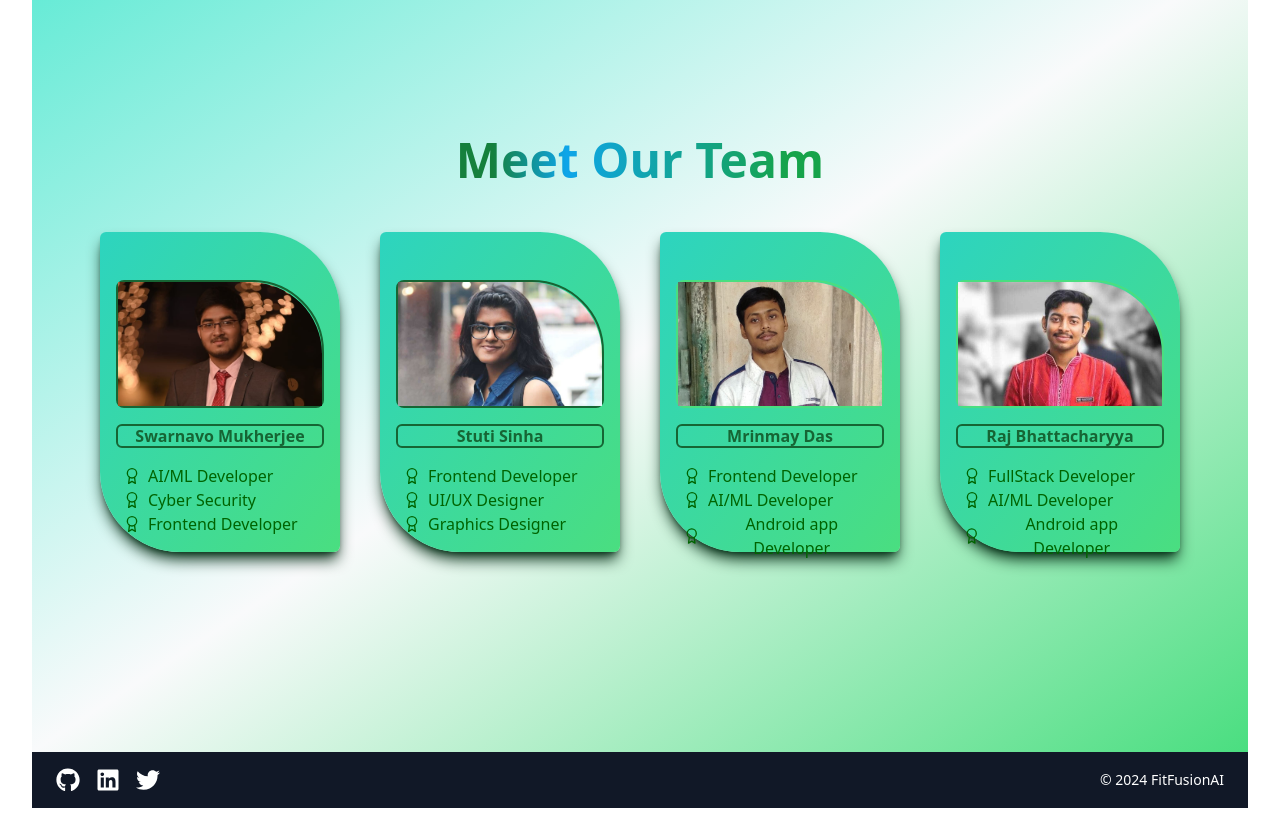
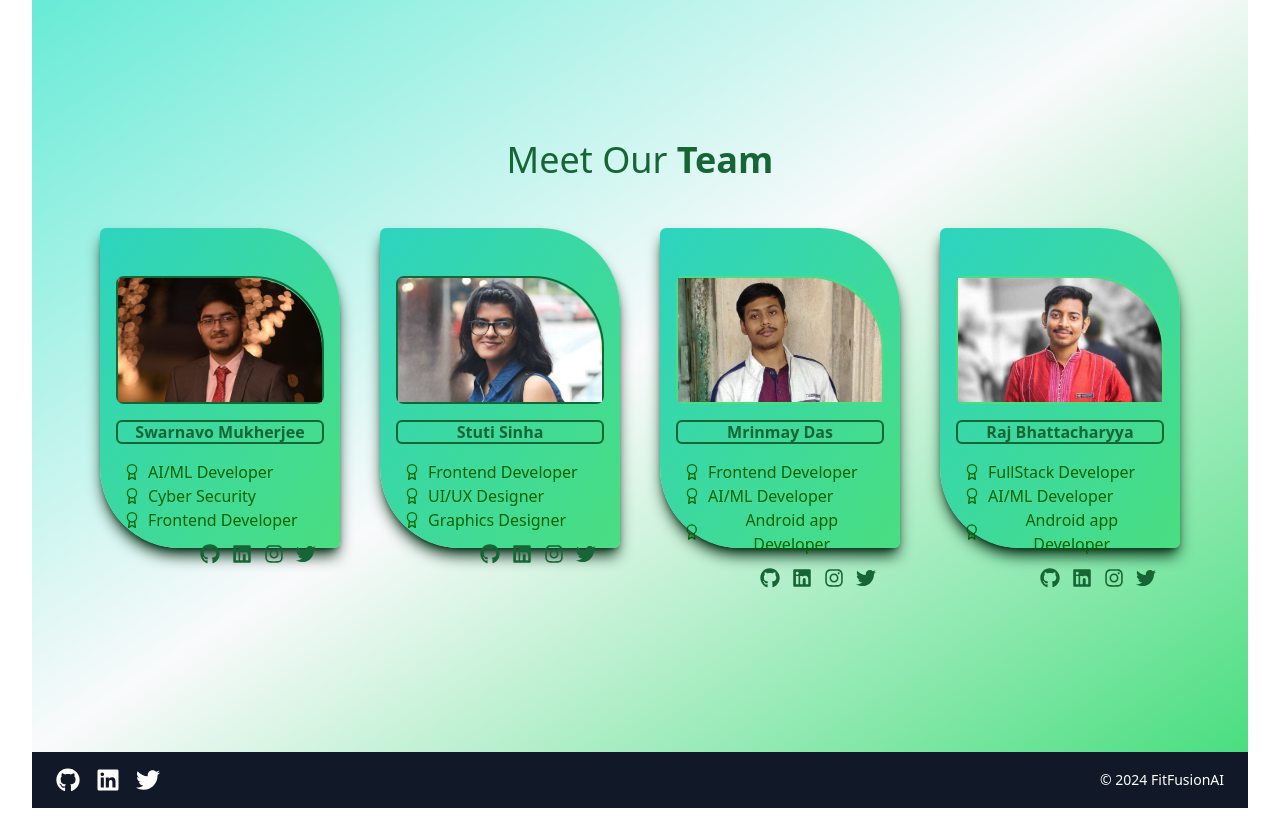
Before and after one commit to techmonk000/FitFusionAI, a React (Vite) app in the folder Frontend/: page / in a window 1280 px wide. Shown: the part 1680-2520 px from the top of the page. Built offline with nearby package versions, Linux system fonts and the light colour scheme.

Commit message:
added socials

```diff
--- a/Frontend/src/components/Team.jsx
+++ b/Frontend/src/components/Team.jsx
@@ -6,11 +6,17 @@ import mrinmoy from "../assets/teamMember2.jpg";
 import stuti from "../assets/teamMember3.jpg";
 import raj from "../assets/teamMember4.jpg";
 import { FiAward } from "react-icons/fi";
+import { FaGithub } from "react-icons/fa";
+import { FaLinkedin } from "react-icons/fa";
+import { FaInstagram } from "react-icons/fa";
+import { FaTwitter } from "react-icons/fa";
 
 function Team() {
   return (
     <div>
-      <h1 className="text-5xl font-bold mb-8 text-center bg-gradient-to-r from-green-700 from-10% via-sky-500 via-30% to-green-600  to-90% inline-block text-transparent bg-clip-text">Meet Our Team</h1>
+      <p className="text-4xl mb-8 text-center text-green-800">
+        Meet Our <strong>Team</strong>
+      </p>
       <div className="flex gap-2">
         <div className="card w-60 h-80 m-4 flex items-center content-center gap-4 rounded-tr-[80px] rounded-bl-[80px] rounded-md bg-gradient-to-tl from-green-400 to-teal-400 shadow-lg shadow-green-950 hover:shadow-2xl  hover:shadow-black hover:w-[250px] hover:h-[325px] ">
           <div className="w-52 h-32 mt-4 rounded-tr-[72px] border-2 border-green-800  rounded-lg">
@@ -26,21 +32,46 @@ function Team() {
             </p>
           </div>
           <div className=" h-20 w-48">
-          <ul style={{ listStyle: 'none', padding: 0 }}>
-            <li style={{ display: 'flex', alignItems: 'center' , color: 'darkgreen'}}>
-              <FiAward style={{ marginRight: '8px' }} /> AI/ML Developer
+            <ul style={{ listStyle: "none", padding: 0 }}>
+              <li
+                style={{
+                  display: "flex",
+                  alignItems: "center",
+                  color: "darkgreen",
+                }}
+              >
+                <FiAward style={{ marginRight: "8px" }} /> AI/ML Developer
               </li>
-            <li style={{ display: 'flex', alignItems: 'center' , color: 'darkgreen' }}>
-              <FiAward style={{ marginRight: '8px' }} /> Cyber Security
+              <li
+                style={{
+                  display: "flex",
+                  alignItems: "center",
+                  color: "darkgreen",
+                }}
+              >
+                <FiAward style={{ marginRight: "8px" }} /> Cyber Security
               </li>
-            <li style={{ display: 'flex', alignItems: 'center' , color: 'darkgreen'}}>
-              <FiAward style={{ marginRight: '8px' }} /> Frontend Developer
+              <li
+                style={{
+                  display: "flex",
+                  alignItems: "center",
+                  color: "darkgreen",
+                }}
+              >
+                <FiAward style={{ marginRight: "8px" }} /> Frontend Developer
+              </li>
+              <li>
+                {" "}
+                <li className="flex flex-row gap-3 justify-end mt-3 text-xl text-green-800 ">
+                  <FaGithub />
+                  <FaLinkedin />
+                  <FaInstagram />
+                  <FaTwitter />
+                </li>
                 </li>
             </ul>
           </div>
         </div>
-
-
 
         <div className="card w-60 h-80 m-4 flex items-center content-center gap-4 rounded-tr-[80px] rounded-bl-[80px] rounded-md bg-gradient-to-tl from-green-400 to-teal-400 shadow-lg shadow-green-950 hover:shadow-2xl hover:shadow-black hover:w-[250px] hover:h-[325px] ">
           <div className="w-52 h-32 mt-4 rounded-tr-[72px] border-2 border-green-800 rounded-lg">
@@ -51,20 +82,45 @@ function Team() {
             />
           </div>
           <div className="w-52 h-6 border-2 border-green-800 rounded-md  flex items-center justify-center">
-            <p className="text-l font-semibold text-green-800">
-              Stuti Sinha
-            </p>
+            <p className="text-l font-semibold text-green-800">Stuti Sinha</p>
           </div>
           <div className=" h-20 w-48">
-          <ul style={{ listStyle: 'none', padding: 0 }}>
-            <li style={{ display: 'flex', alignItems: 'center', color: 'darkgreen' }}>
-              <FiAward style={{ marginRight: '8px' }} /> Frontend Developer
+            <ul style={{ listStyle: "none", padding: 0 }}>
+              <li
+                style={{
+                  display: "flex",
+                  alignItems: "center",
+                  color: "darkgreen",
+                }}
+              >
+                <FiAward style={{ marginRight: "8px" }} /> Frontend Developer
               </li>
-            <li style={{ display: 'flex', alignItems: 'center', color: 'darkgreen' }}>
-              <FiAward style={{ marginRight: '8px' }} /> UI/UX Designer
+              <li
+                style={{
+                  display: "flex",
+                  alignItems: "center",
+                  color: "darkgreen",
+                }}
+              >
+                <FiAward style={{ marginRight: "8px" }} /> UI/UX Designer
               </li>
-            <li style={{ display: 'flex', alignItems: 'center', color: 'darkgreen' }}>
-              <FiAward style={{ marginRight: '8px' }} /> Graphics Designer
+              <li
+                style={{
+                  display: "flex",
+                  alignItems: "center",
+                  color: "darkgreen",
+                }}
+              >
+                <FiAward style={{ marginRight: "8px" }} /> Graphics Designer
+              </li>
+              <li>
+              {" "}
+              <li className="flex flex-row gap-3 justify-end mt-3 text-xl text-green-800 ">
+                <FaGithub />
+                <FaLinkedin />
+                <FaInstagram />
+                <FaTwitter />
+              </li>
               </li>
             </ul>
           </div>
@@ -82,15 +138,42 @@ function Team() {
             <p className="text-l font-semibold text-green-800">Mrinmay Das</p>
           </div>
           <div className=" h-20 w-48">
-          <ul style={{ listStyle: 'none', padding: 0 }}>
-            <li style={{ display: 'flex', alignItems: 'center', color: 'darkgreen' }}>
-              <FiAward style={{ marginRight: '8px' }} /> Frontend Developer
+            <ul style={{ listStyle: "none", padding: 0 }}>
+              <li
+                style={{
+                  display: "flex",
+                  alignItems: "center",
+                  color: "darkgreen",
+                }}
+              >
+                <FiAward style={{ marginRight: "8px" }} /> Frontend Developer
               </li>
-            <li style={{ display: 'flex', alignItems: 'center', color: 'darkgreen' }}>
-              <FiAward style={{ marginRight: '8px' }} /> AI/ML Developer
+              <li
+                style={{
+                  display: "flex",
+                  alignItems: "center",
+                  color: "darkgreen",
+                }}
+              >
+                <FiAward style={{ marginRight: "8px" }} /> AI/ML Developer
               </li>
-            <li style={{ display: 'flex', alignItems: 'center', color: 'darkgreen' }}>
-              <FiAward style={{ marginRight: '8px' }} /> Android app Developer
+              <li
+                style={{
+                  display: "flex",
+                  alignItems: "center",
+                  color: "darkgreen",
+                }}
+              >
+                <FiAward style={{ marginRight: "8px" }} /> Android app Developer
+              </li>
+              <li>
+              {" "}
+              <li className="flex flex-row gap-3 justify-end mt-3 text-xl text-green-800 ">
+                <FaGithub />
+                <FaLinkedin />
+                <FaInstagram />
+                <FaTwitter />
+              </li>
               </li>
             </ul>
           </div>
@@ -110,15 +193,42 @@ function Team() {
             </p>
           </div>
           <div className=" h-20 w-48">
-          <ul style={{ listStyle: 'none', padding: 0 }}>
-            <li style={{ display: 'flex', alignItems: 'center', color: 'darkgreen' }}>
-              <FiAward style={{ marginRight: '8px' }} /> FullStack Developer
+            <ul style={{ listStyle: "none", padding: 0 }}>
+              <li
+                style={{
+                  display: "flex",
+                  alignItems: "center",
+                  color: "darkgreen",
+                }}
+              >
+                <FiAward style={{ marginRight: "8px" }} /> FullStack Developer
               </li>
-            <li style={{ display: 'flex', alignItems: 'center', color: 'darkgreen' }}>
-              <FiAward style={{ marginRight: '8px' }} /> AI/ML Developer
+              <li
+                style={{
+                  display: "flex",
+                  alignItems: "center",
+                  color: "darkgreen",
+                }}
+              >
+                <FiAward style={{ marginRight: "8px" }} /> AI/ML Developer
               </li>
-            <li style={{ display: 'flex', alignItems: 'center', color: 'darkgreen' }}>
-              <FiAward style={{ marginRight: '8px' }} /> Android app Developer
+              <li
+                style={{
+                  display: "flex",
+                  alignItems: "center",
+                  color: "darkgreen",
+                }}
+              >
+                <FiAward style={{ marginRight: "8px" }} /> Android app Developer
+              </li>
+              <li>
+              {" "}
+              <li className="flex flex-row gap-3 justify-end mt-3 text-xl text-green-800 ">
+                <FaGithub />
+                <FaLinkedin />
+                <FaInstagram />
+                <FaTwitter />
+              </li>
               </li>
             </ul>
           </div>
```
Lines whose indentation alone changed are shown as unchanged.
